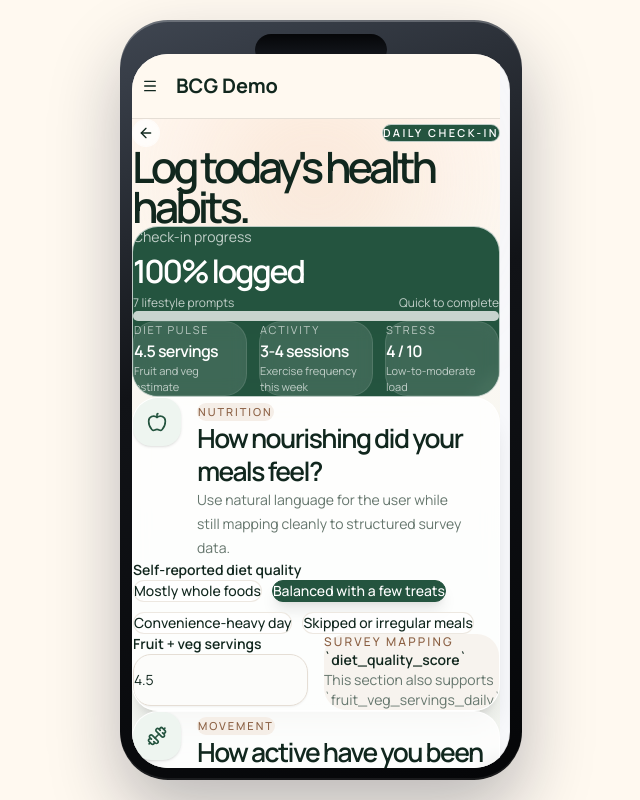
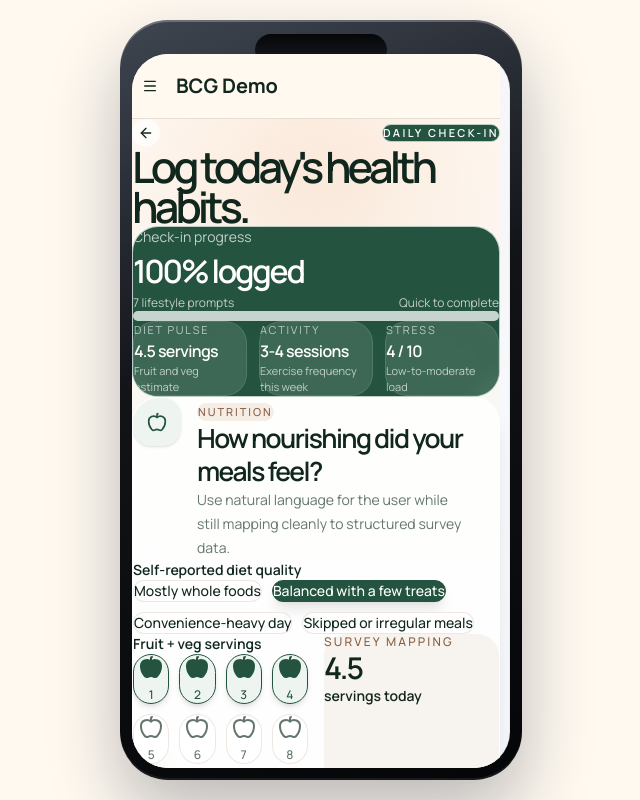
Before and after one commit to DateYourCity/chefftreff-hackathon-2026, a Next.js app: page /daily_checkin in a window 1280 px wide. Shown: the whole page, without its empty margins (319-959 px from the left). Built offline with nearby package versions, Linux system fonts and the light colour scheme.

Commit message:
change veggie tracking

```diff
--- a/src/app/daily_checkin/page.tsx
+++ b/src/app/daily_checkin/page.tsx
@@ -5,7 +5,6 @@ import {
   Apple,
   ArrowLeft,
   Brain,
-  Check,
   Dumbbell,
   Droplets,
   MoonStar,
@@ -16,16 +15,15 @@ import {
   CheckInChoiceChips,
   CheckInSectionCard,
   CheckInSurfaceCard,
+  ServingRating,
   WaterGlassRating,
 } from "@/components/check-in/check-in-ui";
 import { checkInTheme, checkInThemeVars } from "@/components/check-in/theme";
 import { Badge } from "@/components/ui/badge";
 import { Button } from "@/components/ui/button";
 import { CardContent, CardDescription, CardHeader, CardTitle } from "@/components/ui/card";
-import { Input } from "@/components/ui/input";
 import { Label } from "@/components/ui/label";
 import { Progress } from "@/components/ui/progress";
-import { Separator } from "@/components/ui/separator";
 import { cn } from "@/lib/utils";
 
 const habitOptions = {
@@ -298,27 +296,27 @@ export default function DailyCheckInPage() {
 
             <div className="grid grid-cols-2 gap-4">
               <div className="space-y-2.5">
-                <Label htmlFor="fruit-veg" className="text-sm font-semibold">
+                <Label className="text-sm font-semibold">
                   Fruit + veg servings
                 </Label>
-                <Input
-                  id="fruit-veg"
-                  inputMode="decimal"
-                  value={fruitVeg}
-                  onChange={(event) => setFruitVeg(event.target.value)}
-                  className="bg-[#fcfcfa]"
+                <ServingRating
+                  value={Number(fruitVeg) || 0}
+                  onChange={(next) => setFruitVeg(String(next))}
                 />
               </div>
               <div className="rounded-3xl bg-[var(--checkin-warm-surface)] p-5">
                 <p className="text-xs font-medium tracking-[0.18em] text-[var(--checkin-warm-text)] uppercase">
                   Survey mapping
                 </p>
-                <p className="mt-2.5 text-sm font-semibold text-foreground">
-                  `diet_quality_score`
+                <p className="mt-2.5 text-3xl font-semibold tracking-[-0.06em] text-foreground">
+                  {fruitVeg || "0"}
                 </p>
-                <p className="mt-1.5 text-sm leading-5 text-muted-foreground">
-                  This section also supports `fruit_veg_servings_daily`.
+                <p className="mt-1.5 text-sm font-semibold text-foreground">
+                  servings today
                 </p>
+                {/*<p className="mt-2 text-sm leading-5 text-muted-foreground">
+                  Maps to `fruit_veg_servings_daily` alongside diet quality.
+                </p>*/}
               </div>
             </div>
           </CheckInSectionCard>
--- a/src/components/check-in/check-in-ui.tsx
+++ b/src/components/check-in/check-in-ui.tsx
@@ -1,5 +1,5 @@
 import type { ComponentType, ReactNode } from "react";
-import { GlassWater } from "lucide-react";
+import { Apple, GlassWater } from "lucide-react";
 
 import { Badge } from "@/components/ui/badge";
 import {
@@ -161,3 +161,53 @@ export function WaterGlassRating({
     </div>
   );
 }
+
+export function ServingRating({
+  value,
+  max = 8,
+  onChange,
+}: {
+  value: number;
+  max?: number;
+  onChange: (next: number) => void;
+}) {
+  return (
+    <div className="space-y-3">
+      <div className="grid grid-cols-4 gap-2.5">
+        {Array.from({ length: max }, (_, index) => {
+          const servingValue = index + 1;
+          const selected = servingValue <= value;
+
+          return (
+            <button
+              key={servingValue}
+              type="button"
+              onClick={() => onChange(servingValue)}
+              className={cn(
+                "group flex flex-col items-center gap-2 rounded-3xl border px-3 py-3 transition-all",
+                selected
+                  ? "border-[var(--checkin-brand)] bg-[var(--checkin-brand-soft)] text-[var(--checkin-brand)] shadow-md shadow-[var(--checkin-shadow)]"
+                  : "border-border/70 bg-white text-muted-foreground hover:border-[var(--checkin-brand)]/35 hover:bg-[var(--checkin-brand-mint)] hover:text-[var(--checkin-brand)]"
+              )}
+              aria-label={`Set fruit and veg servings to ${servingValue}`}
+              aria-pressed={selected}
+            >
+              <Apple
+                className={cn(
+                  "size-6 transition-all",
+                  selected
+                    ? "fill-[var(--checkin-brand)] text-[var(--checkin-brand)]"
+                    : "fill-transparent text-current"
+                )}
+              />
+              <span className="text-xs font-medium">{servingValue}</span>
+            </button>
+          );
+        })}
+      </div>
+      <p className="text-xs leading-5 text-muted-foreground">
+        Tap a serving to fill that amount and all previous servings.
+      </p>
+    </div>
+  );
+}
```
